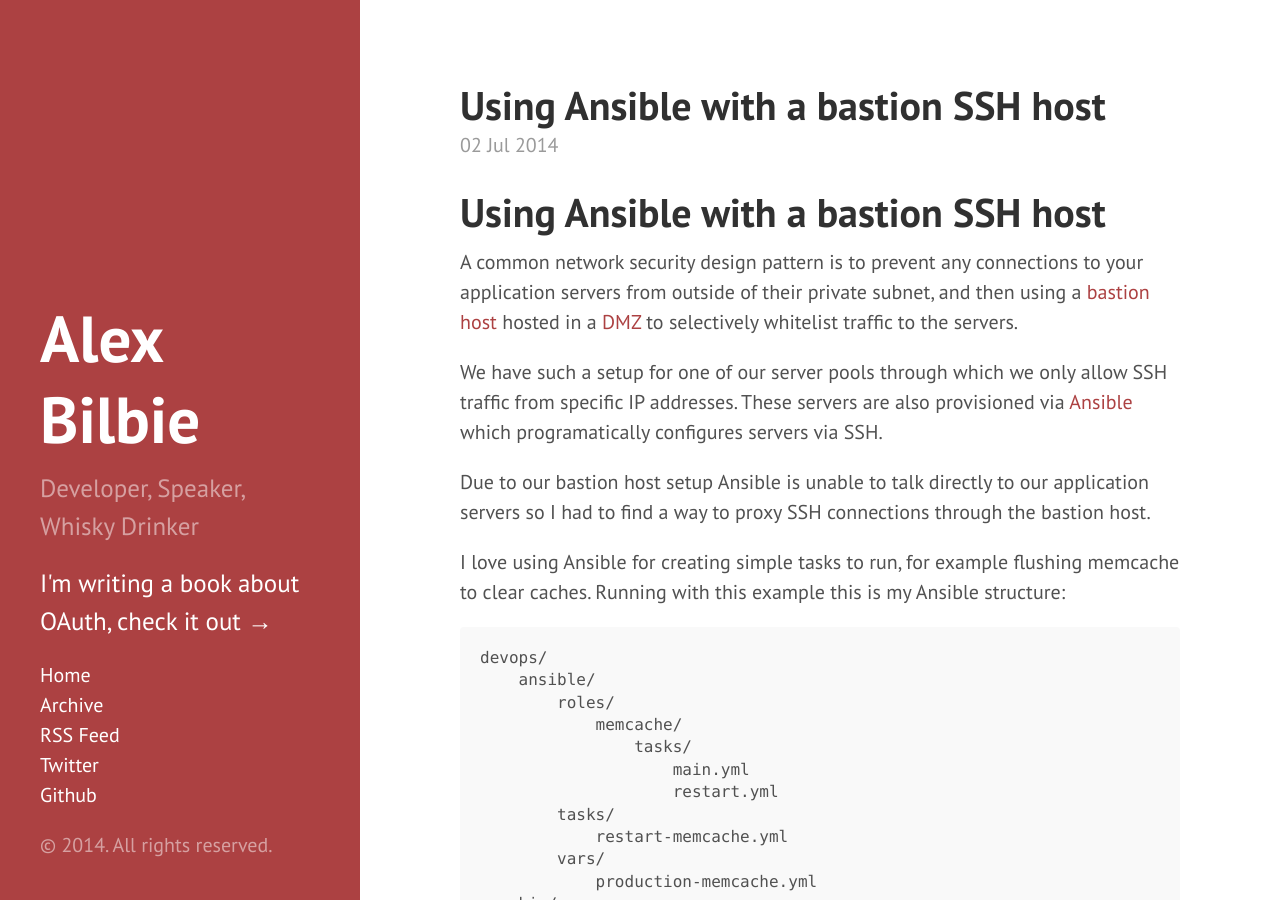
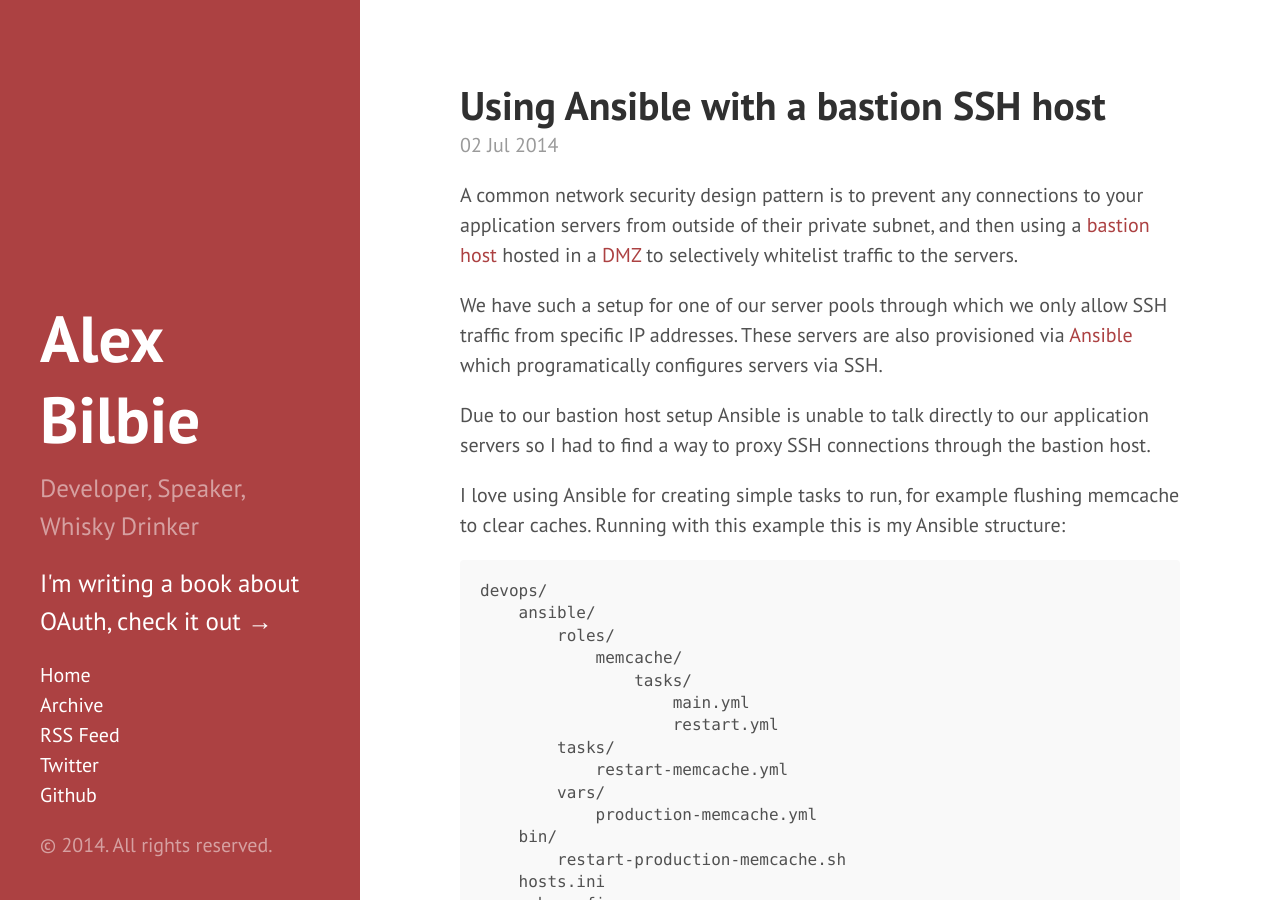
Before and after one commit to alexbilbie/alexbilbie.github.com, a Jekyll site: the page built from _posts/2014-07-02-using-ansible-with-a-bastion-host.md, in a window 1280 px wide and 900 px high. Built offline with Jekyll 4.4.1, drawn with Linux system fonts in a browser that asks for light colours; Markdown is read by kramdown in place of the engine named in the settings.

Commit message:
Removed duplicate title

```diff
--- a/_posts/2014-07-02-using-ansible-with-a-bastion-host.md
+++ b/_posts/2014-07-02-using-ansible-with-a-bastion-host.md
@@ -3,8 +3,6 @@ title: "Using Ansible with a bastion SSH host"
 layout: post
 date: "2014-07-02 10:30:00"
 ---
-
-# Using Ansible with a bastion SSH host
 
 A common network security design pattern is to prevent any connections to your application servers from outside of their private subnet, and then using a [bastion host](http://en.wikipedia.org/wiki/Bastion_host) hosted in a [DMZ](http://en.wikipedia.org/wiki/DMZ_(computing)) to selectively whitelist traffic to the servers.
 
```
